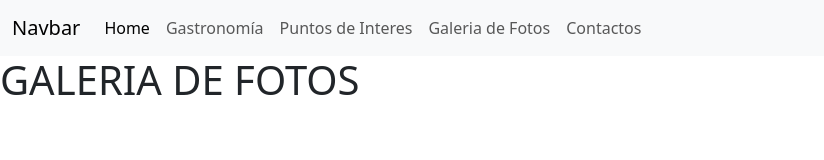
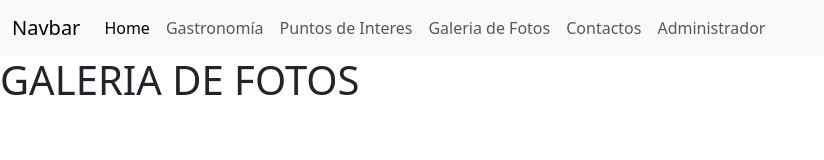
Before and after one commit to eduardoTrigo/tucuTurismo, a plain HTML site: page galeria.html in a window 1280 px wide. Shown: the whole page, without its empty margins (0-824 px from the left). Drawn offline with nearby package versions, Linux system fonts and the light colour scheme.

Commit message:
Administrador

```diff
--- a/galeria.html
+++ b/galeria.html
@@ -33,6 +33,10 @@
                         <li class="nav-item">
                             <a class="nav-link" href="contacto.html">Contactos</a>
                         </li>
+                        <li class="nav-item">
+                            <a class="nav-link" href="administrador.html">Administrador</a>
+                        </li>
+
                     </ul>
                 </div>
             </div>
```
